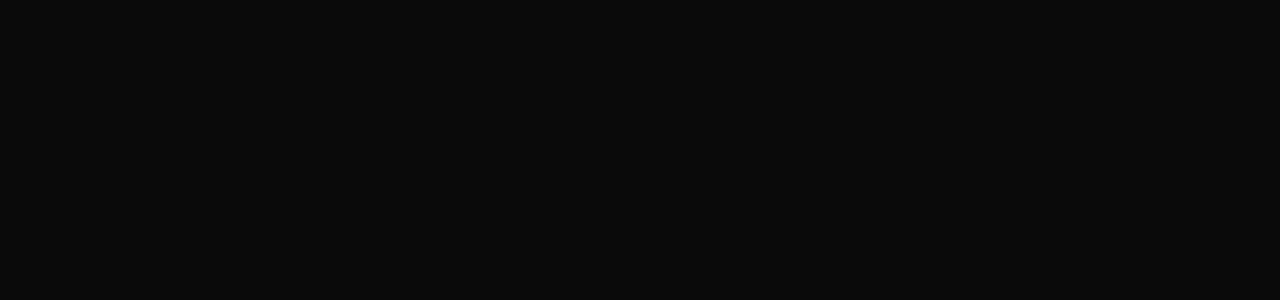
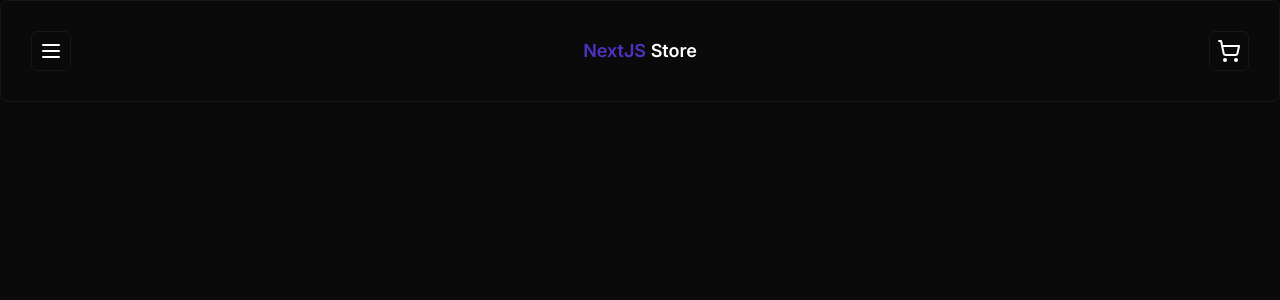
Before and after one commit to danielmeloalencar/loja-nextjs, a Next.js app: page / in a window 1280 px wide. Shown: the top 300 px of the page. Built offline with nearby package versions, Linux system fonts and the light colour scheme.

Commit message:
feat: adicionados comp. card, button e header

```diff
--- a/package.json
+++ b/package.json
@@ -10,6 +10,7 @@
   },
   "dependencies": {
     "@prisma/client": "^5.4.2",
+    "@radix-ui/react-slot": "^1.0.2",
     "class-variance-authority": "^0.7.0",
     "clsx": "^2.0.0",
     "lucide-react": "^0.288.0",
--- a/src/app/layout.tsx
+++ b/src/app/layout.tsx
@@ -1,22 +1,26 @@
-import type { Metadata } from 'next'
-import { Inter } from 'next/font/google'
-import './globals.css'
+import type { Metadata } from "next";
+import { Inter } from "next/font/google";
+import "./globals.css";
+import Header from "@/components/ui/header";
 
-const inter = Inter({ subsets: ['latin'] })
+const inter = Inter({ subsets: ["latin"] });
 
 export const metadata: Metadata = {
-  title: 'Create Next App',
-  description: 'Generated by create next app',
-}
+  title: "Create Next App",
+  description: "Generated by create next app",
+};
 
 export default function RootLayout({
   children,
 }: {
-  children: React.ReactNode
+  children: React.ReactNode;
 }) {
   return (
     <html lang="en">
-      <body className={inter.className}>{children}</body>
+      <body className={inter.className}>
+        <Header />
+        {children}
+      </body>
     </html>
-  )
+  );
 }
--- /dev/null
+++ b/src/components/ui/button.tsx
@@ -0,0 +1,56 @@
+import * as React from "react"
+import { Slot } from "@radix-ui/react-slot"
+import { cva, type VariantProps } from "class-variance-authority"
+
+import { cn } from "@/lib/utils"
+
+const buttonVariants = cva(
+  "inline-flex items-center justify-center rounded-md text-sm font-medium ring-offset-background transition-colors focus-visible:outline-none focus-visible:ring-2 focus-visible:ring-ring focus-visible:ring-offset-2 disabled:pointer-events-none disabled:opacity-50",
+  {
+    variants: {
+      variant: {
+        default: "bg-primary text-primary-foreground hover:bg-primary/90",
+        destructive:
+          "bg-destructive text-destructive-foreground hover:bg-destructive/90",
+        outline:
+          "border border-input bg-background hover:bg-accent hover:text-accent-foreground",
+        secondary:
+          "bg-secondary text-secondary-foreground hover:bg-secondary/80",
+        ghost: "hover:bg-accent hover:text-accent-foreground",
+        link: "text-primary underline-offset-4 hover:underline",
+      },
+      size: {
+        default: "h-10 px-4 py-2",
+        sm: "h-9 rounded-md px-3",
+        lg: "h-11 rounded-md px-8",
+        icon: "h-10 w-10",
+      },
+    },
+    defaultVariants: {
+      variant: "default",
+      size: "default",
+    },
+  }
+)
+
+export interface ButtonProps
+  extends React.ButtonHTMLAttributes<HTMLButtonElement>,
+    VariantProps<typeof buttonVariants> {
+  asChild?: boolean
+}
+
+const Button = React.forwardRef<HTMLButtonElement, ButtonProps>(
+  ({ className, variant, size, asChild = false, ...props }, ref) => {
+    const Comp = asChild ? Slot : "button"
+    return (
+      <Comp
+        className={cn(buttonVariants({ variant, size, className }))}
+        ref={ref}
+        {...props}
+      />
+    )
+  }
+)
+Button.displayName = "Button"
+
+export { Button, buttonVariants }
--- /dev/null
+++ b/src/components/ui/card.tsx
@@ -0,0 +1,79 @@
+import * as React from "react"
+
+import { cn } from "@/lib/utils"
+
+const Card = React.forwardRef<
+  HTMLDivElement,
+  React.HTMLAttributes<HTMLDivElement>
+>(({ className, ...props }, ref) => (
+  <div
+    ref={ref}
+    className={cn(
+      "rounded-lg border bg-card text-card-foreground shadow-sm",
+      className
+    )}
+    {...props}
+  />
+))
+Card.displayName = "Card"
+
+const CardHeader = React.forwardRef<
+  HTMLDivElement,
+  React.HTMLAttributes<HTMLDivElement>
+>(({ className, ...props }, ref) => (
+  <div
+    ref={ref}
+    className={cn("flex flex-col space-y-1.5 p-6", className)}
+    {...props}
+  />
+))
+CardHeader.displayName = "CardHeader"
+
+const CardTitle = React.forwardRef<
+  HTMLParagraphElement,
+  React.HTMLAttributes<HTMLHeadingElement>
+>(({ className, ...props }, ref) => (
+  <h3
+    ref={ref}
+    className={cn(
+      "text-2xl font-semibold leading-none tracking-tight",
+      className
+    )}
+    {...props}
+  />
+))
+CardTitle.displayName = "CardTitle"
+
+const CardDescription = React.forwardRef<
+  HTMLParagraphElement,
+  React.HTMLAttributes<HTMLParagraphElement>
+>(({ className, ...props }, ref) => (
+  <p
+    ref={ref}
+    className={cn("text-sm text-muted-foreground", className)}
+    {...props}
+  />
+))
+CardDescription.displayName = "CardDescription"
+
+const CardContent = React.forwardRef<
+  HTMLDivElement,
+  React.HTMLAttributes<HTMLDivElement>
+>(({ className, ...props }, ref) => (
+  <div ref={ref} className={cn("p-6 pt-0", className)} {...props} />
+))
+CardContent.displayName = "CardContent"
+
+const CardFooter = React.forwardRef<
+  HTMLDivElement,
+  React.HTMLAttributes<HTMLDivElement>
+>(({ className, ...props }, ref) => (
+  <div
+    ref={ref}
+    className={cn("flex items-center p-6 pt-0", className)}
+    {...props}
+  />
+))
+CardFooter.displayName = "CardFooter"
+
+export { Card, CardHeader, CardFooter, CardTitle, CardDescription, CardContent }
--- /dev/null
+++ b/src/components/ui/header.tsx
@@ -0,0 +1,23 @@
+import { MenuIcon, ShoppingCartIcon } from "lucide-react";
+import { Button } from "./button";
+import { Card } from "./card";
+
+const Header = () => {
+  return (
+    <Card className="flex items-center justify-between p-[1.875rem]">
+      <Button size="icon" variant="outline">
+        <MenuIcon />
+      </Button>
+
+      <h1 className="text-lg font-semibold">
+        <span className="text-primary">NextJS</span> Store
+      </h1>
+
+      <Button size="icon" variant="outline">
+        <ShoppingCartIcon />
+      </Button>
+    </Card>
+  );
+};
+
+export default Header;
```
Also changed, not shown: 1 other file (tests, documents, lock files or other folders).
